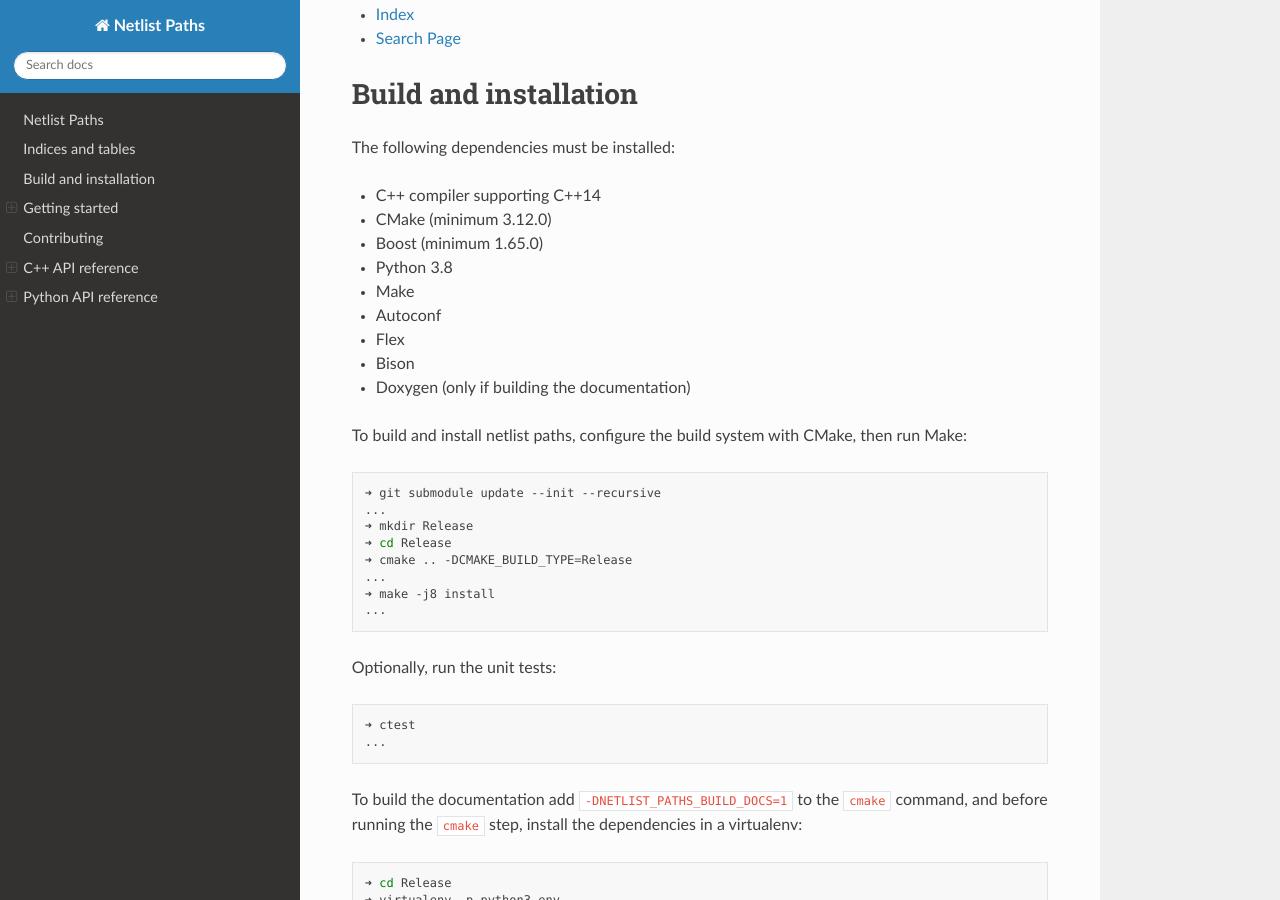
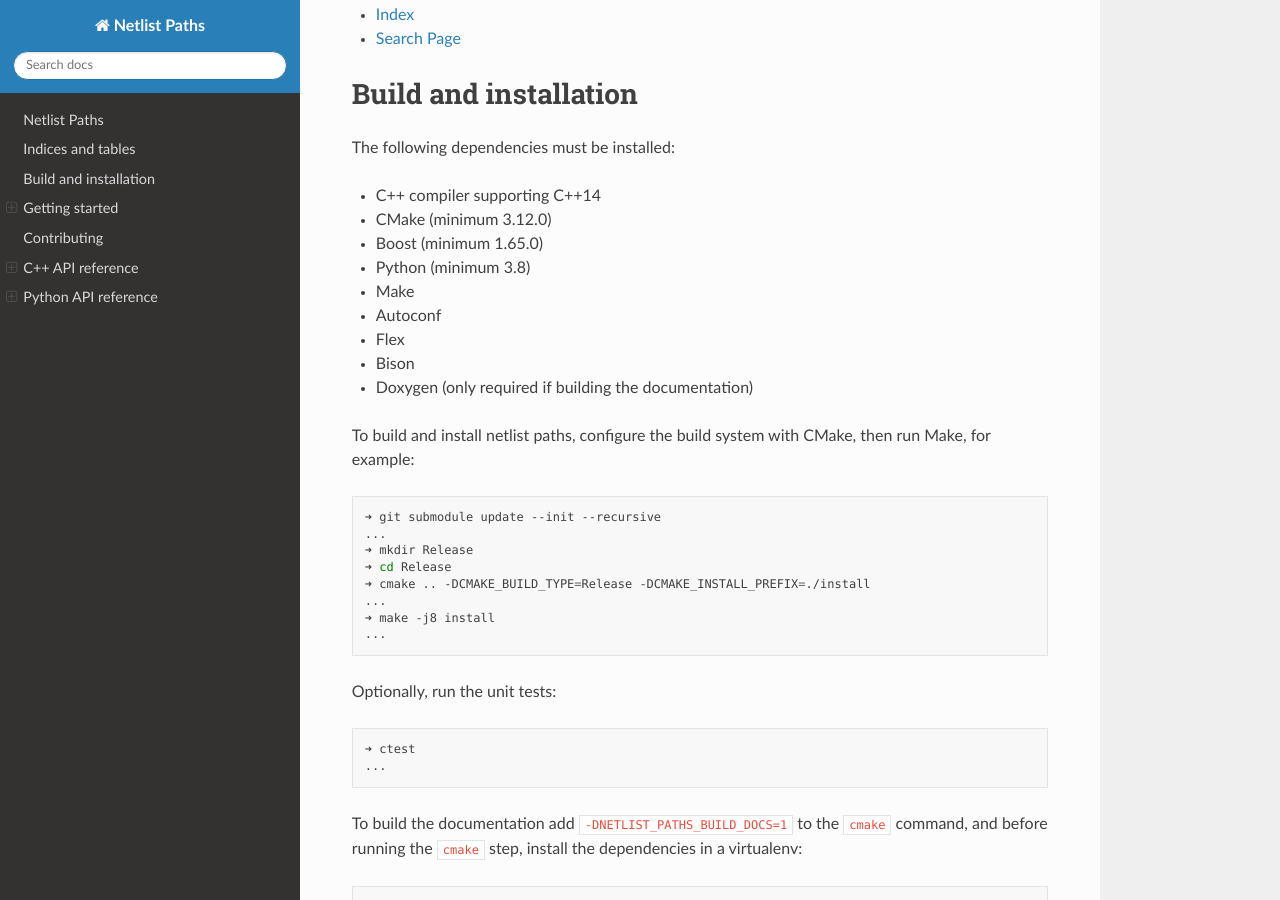
Before and after one commit to jameshanlon/netlist-paths, a Sphinx documentation site: the page built from docs/index.rst, in a window 1280 px wide and 900 px high, scrolled down 458 px. Built offline with Sphinx 7.4.7 and the Read the Docs theme 2.0.0, drawn with Linux system fonts in a browser that asks for light colours; the version number could not be read and is left out.

Commit message:
Tweaks to documentation 'getting started'

```diff
--- a/docs/index.rst
+++ b/docs/index.rst
@@ -33,15 +33,15 @@ The following dependencies must be installed:
 - C++ compiler supporting C++14
 - CMake (minimum 3.12.0)
 - Boost (minimum 1.65.0)
-- Python 3.8
+- Python (minimum 3.8)
 - Make
 - Autoconf
 - Flex
 - Bison
-- Doxygen (only if building the documentation)
+- Doxygen (only required if building the documentation)
 
 To build and install netlist paths, configure the build system with CMake, then
-run Make:
+run Make, for example:
 
 .. code-block:: bash
 
@@ -49,7 +49,7 @@ run Make:
   ...
   ➜ mkdir Release
   ➜ cd Release
-  ➜ cmake .. -DCMAKE_BUILD_TYPE=Release
+  ➜ cmake .. -DCMAKE_BUILD_TYPE=Release -DCMAKE_INSTALL_PREFIX=./install
   ...
   ➜ make -j8 install
   ...
@@ -61,8 +61,9 @@ Optionally, run the unit tests:
   ➜ ctest
   ...
 
-To build the documentation add ``-DNETLIST_PATHS_BUILD_DOCS=1`` to the ``cmake``
-command, and before running the ``cmake`` step, install the dependencies in a virtualenv:
+To build the documentation add ``-DNETLIST_PATHS_BUILD_DOCS=1`` to the
+``cmake`` command, and before running the ``cmake`` step, install the
+dependencies in a virtualenv:
 
 .. code-block:: bash
 
```
